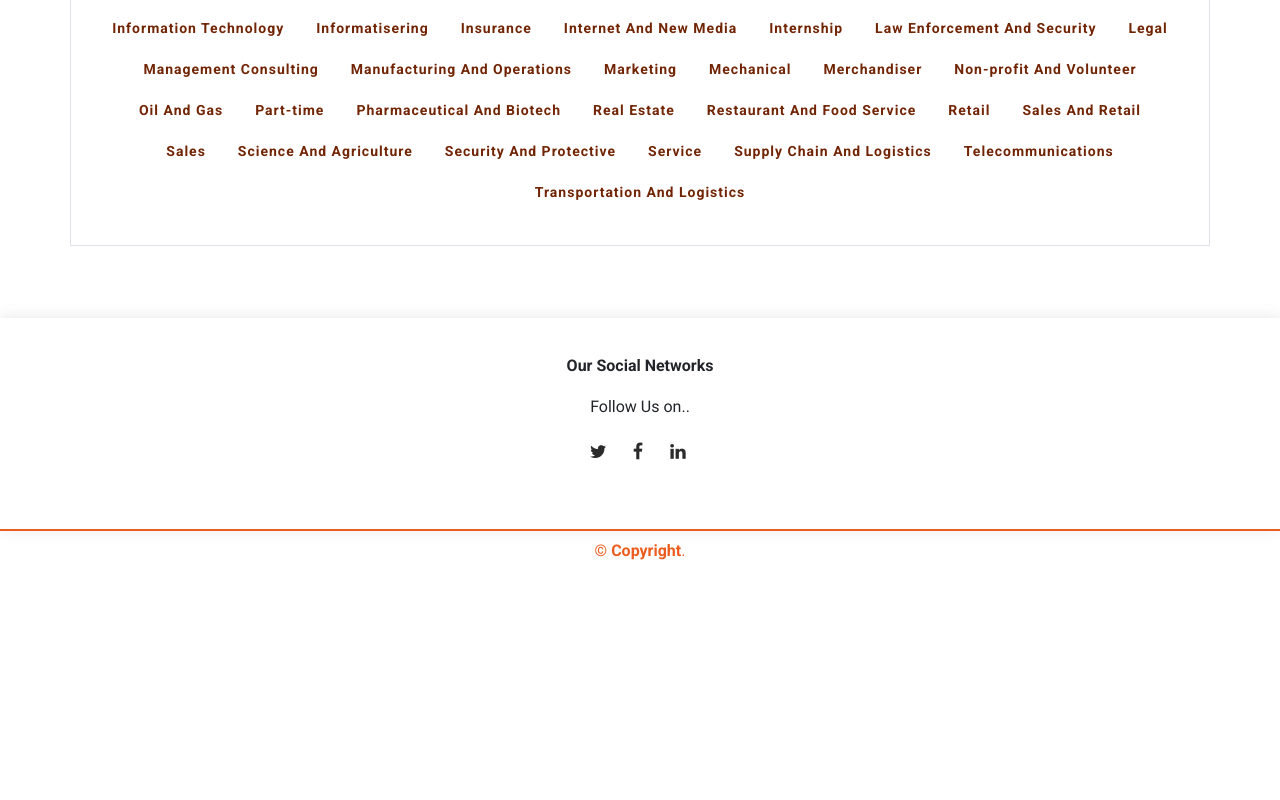
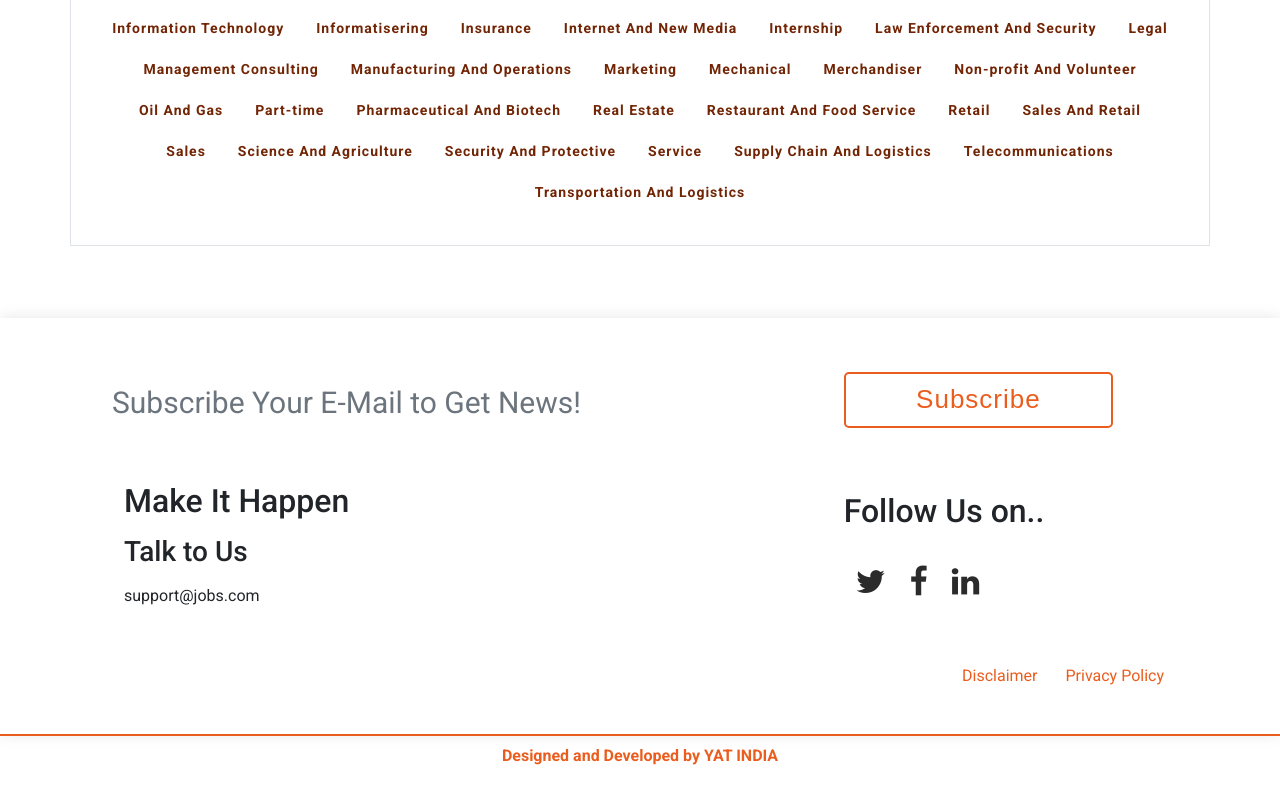
Before and after one commit to yatindia/jobsfinderpro-frontend, a React (Create React App) app: page / in a window 1280 px wide. Shown: the part 1326-2126 px from the top of the page. Before the commit the page ends 1921 px from the top, so only its background shows below. Built offline with nearby package versions, Linux system fonts and the light colour scheme.

Commit message:
pan gstin

```diff
--- a/src/components/footer.js
+++ b/src/components/footer.js
@@ -7,16 +7,37 @@ export default class Footer extends Component {
       return (
       <div id="footer" className="mt-5 py-4">
         <div className="footer-top">
-        <div className="m-2">
-          <div className="row justify-content-center text-center">
-            <div className="col footer-links">
-              <h4>Our Social Networks</h4>
-              <p>Follow Us on..</p>
-              <div className="social-links mt-3">
-                <a href="/" ><i className="fa fa-twitter"></i></a>
-                <a href="/" ><i className="fa fa-facebook"></i></a>
-                <a href="/" ><i className="fa fa-linkedin"></i></a>
+        <div className="m-auto container justify-content-center ">
+          <div className ="row m-2 p-2">
+            <div className="col-sm-8 col-md-8 col-lg-8 m-2">
+              <div className="row mb-5">
+                  <input className="form-control" type="text" size="50" placeholder="Subscribe Your E-Mail to Get News!"></input>
               </div>
+              <div className="row pt-3 contacts">
+                <h2>Make It Happen</h2>
+                <h3>Talk to Us</h3>
+                <p>support@jobs.com</p>
+              </div>
+            </div>
+            <div className="col-sm-3 col-md-3 col-lg-3 justify-content-center m-2">
+              <div className='row'>
+                <button type="button" className="btn btn-findJob">Subscribe</button>
+              </div>
+              <div className='row mt-5 pt-3'>
+              <h2>Follow Us on..</h2>
+                <div className="social-links mt-3">
+                  <a href="/" ><i className="fa fa-twitter  fa-2x"></i></a>
+                  <a href="/" ><i className="fa fa-facebook fa-2x"></i></a>
+                  <a href="/" ><i className="fa fa-linkedin fa-2x"></i></a>
+                </div>
+              </div>
+
+            </div>
+          </div>
+          <div className ="row ml-auto text-right m-2 p-2">
+            <div className="col">
+            <a className="pr-4 btn-upload" href="/">Disclaimer </a>
+            <a className="btn-upload" href="/">Privacy Policy</a>
             </div>
 
           </div>
@@ -26,7 +47,8 @@ export default class Footer extends Component {
 
       <div className="container py-2">
         <div className="copyright">
-          &copy; <strong>Copyright<span></span></strong>.
+        <strong>Designed and Developed by YAT INDIA<span></span></strong>
+          {/* &copy; <strong>Copyright<span></span></strong>. */}
         </div>
         <div className="credits">
         </div>
--- a/src/components/style.css
+++ b/src/components/style.css
@@ -281,6 +281,36 @@ color: #eb5d1e;
     padding-bottom: 12px;
   }
 
+  #footer .footer-top input {
+    all:unset;
+    width:100%;
+    min-height:7vh;
+    border:none;
+    color:#fff;
+    font-size:30px;
+    padding: 3px;
+  }
+
+  #footer .footer-top .contacts {
+    margin-top: 50px;
+    display: table-row
+  }
+  #footer .footer-top .contacts h3 {
+    margin-top: 15px;
+    margin-bottom: 15px;
+  }
+
+  #footer .footer-top button {
+    width:100%;
+    min-height:7vh;
+    font-size:26px;
+    padding: 3px;
+  }
+
+  #footer .footer-top input:focus {
+    border: 1px solid #eb5d1e ;
+  }
+
   #footer .footer-top .footer-links {
     margin-bottom: 20px;
   }
@@ -322,23 +352,19 @@ color: #eb5d1e;
   }
 
   #footer .footer-top .social-links a {
-    font-size: 18px;
     display: inline-block;
     border-color: #fc4a04;
     color: rgb(44, 43, 43);
-    line-height: 1;
-    padding: 8px 0;
-    margin-right: 4px;
+    padding: 8px;
+    margin: 4px;
+    width: auto;
     border-radius: 50%;
     text-align: center;
-    width: 36px;
-    height: 36px;
     transition: 0.3s;
   }
 
   #footer .footer-top .social-links a:hover {
-    background: #eb5d1e;
-    color: #fff;
+    color: #eb5d1e;
     text-decoration: none;
   }
 
--- a/src/components/utils.js
+++ b/src/components/utils.js
@@ -95,6 +95,12 @@ export const empformValid =(values)=>{
   if(!values.orgPhone){
       return{error:"*Enter Contact Number.", valid:false}
   }
+  if(!values.gstin){
+    return{error:"*Enter GSTIN.", valid:false}
+}
+  if(values.gstin.length<15){
+    return{error:"*Enter Valid GSTIN.", valid:false}
+}
 if(!pattern.test(values.orgPhone)){
   return{error:"*Enter Valid Contact Number.", valid:false}
 }
--- a/src/pages/employer/component/empContent.js
+++ b/src/pages/employer/component/empContent.js
@@ -76,6 +76,16 @@ const PostData =(data)=>{
                     <div className='col border justify-content-center'>
                         <div className='row'>
                             <div className="skills">
+                                PAN:<b> {part_2.pan}</b>
+                            </div>
+                        </div>
+                        <div className='row'>
+                            <div className="skills">
+                                GSTIN:<b> {part_2.gstin}</b>
+                            </div>
+                        </div>
+                        <div className='row'>
+                            <div className="skills">
                                 <i className="fa fa-phone text-success"/><b> {part_2.orgPhone}</b>
                             </div>
                         </div>
--- a/src/pages/employer/component/empRegister.js
+++ b/src/pages/employer/component/empRegister.js
@@ -23,6 +23,8 @@ const EmpRegister = ({show, title, dialogClose}) => {
         orgAddress: "",
         orgWebsite :"",
         orgCountry: "",
+        pan:"",
+        gstin:""
       })
     const [errs,setErr] = useState({
         title: "",
@@ -166,6 +168,16 @@ const updateProfile=async(event)=>{
                                     <input type="text" className="form-control formFieldInput" placeholder="Organization Contact Number" name="orgPhone"
                                         value={inputs.orgPhone} onChange={changeHandle} required/>
                                 </Form.Group>
+                                <Form.Group as={Col} md="6"  controlId="validationCustom12" className="formField">
+                                    {/* <label>Organization Contact Number</label>  */}
+                                    <input type="text" className="form-control formFieldInput" placeholder="Organization Pan Number" name="pan"
+                                        value={inputs.pan} onChange={changeHandle} required/>
+                                </Form.Group>
+                                <Form.Group as={Col} md="6"  controlId="validationCustom13" className="formField">
+                                    {/* <label>Organization Contact Number</label>  */}
+                                    <input type="text" className="form-control formFieldInput" placeholder="Organization GSTIN" name="gstin"
+                                        value={inputs.gstin} onChange={changeHandle} required/>
+                                </Form.Group>
                                 <Form.Group as={Col} md="6"  controlId="validationCustom07" className="formField">
                                     {/* <label>Organization Wesite</label>  */}
                                     <input type="text" className="form-control formFieldInput" placeholder="Organization Wesite" name="orgWebsite"
--- a/src/pages/employer/component/profile.js
+++ b/src/pages/employer/component/profile.js
@@ -43,6 +43,8 @@ function EmpProfile() {
     orgAddress: profile_2.orgAddress,
     orgWebsite :profile_2.orgWebsite,
     orgCountry: profile_2.orgCountry,
+    gstin:profile_2.gstin,
+    pan:profile_2.pan
     })
 
 //-------Input change-----------
@@ -287,6 +289,16 @@ return (<>
                                    placeholder="Enter Organization Phone" value={profile.orgPhone} onChange={changeHandle} />
                             </div>
                             <div className="form-group">
+                                <label>Organization PAN Number</label>
+                                <input type="text" className=" formFieldInput" name="pan"
+                                   placeholder="Enter Organization PAN" value={profile.pan} onChange={changeHandle} />
+                            </div>
+                            <div className="form-group">
+                                <label>Organization GSTIN Number</label>
+                                <input type="text" className=" formFieldInput" name="gstin"
+                                   placeholder="Enter Organization GSTIN" value={profile.gstin} onChange={changeHandle} />
+                            </div>
+                            <div className="form-group">
                                 <label>Organization Wesite</label>
                                 <input type="text" className=" formFieldInput"  name="orgWebsite"
                                    placeholder="Enter Organization Wesite" value={profile.orgWebsite} onChange={changeHandle} />
@@ -303,7 +315,7 @@ return (<>
                     </div>
                 </div>
             </div>
-            <div className ='row'>
+            <div className ='row mt-4'>
                 <div className='col ml-auto text-center'>
                     <label className={err2.style}>{err2.message}</label>
                 </div>
```
